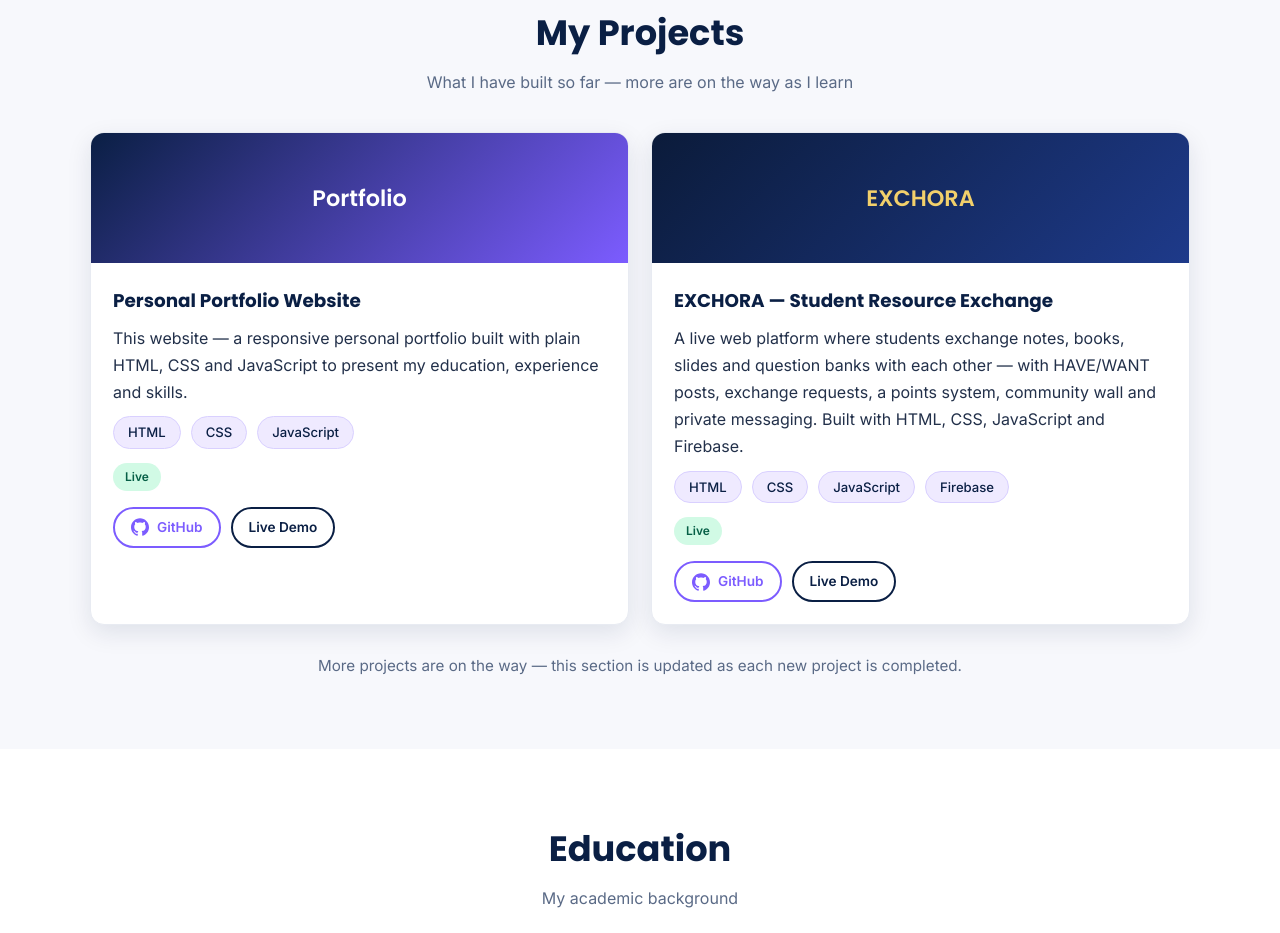
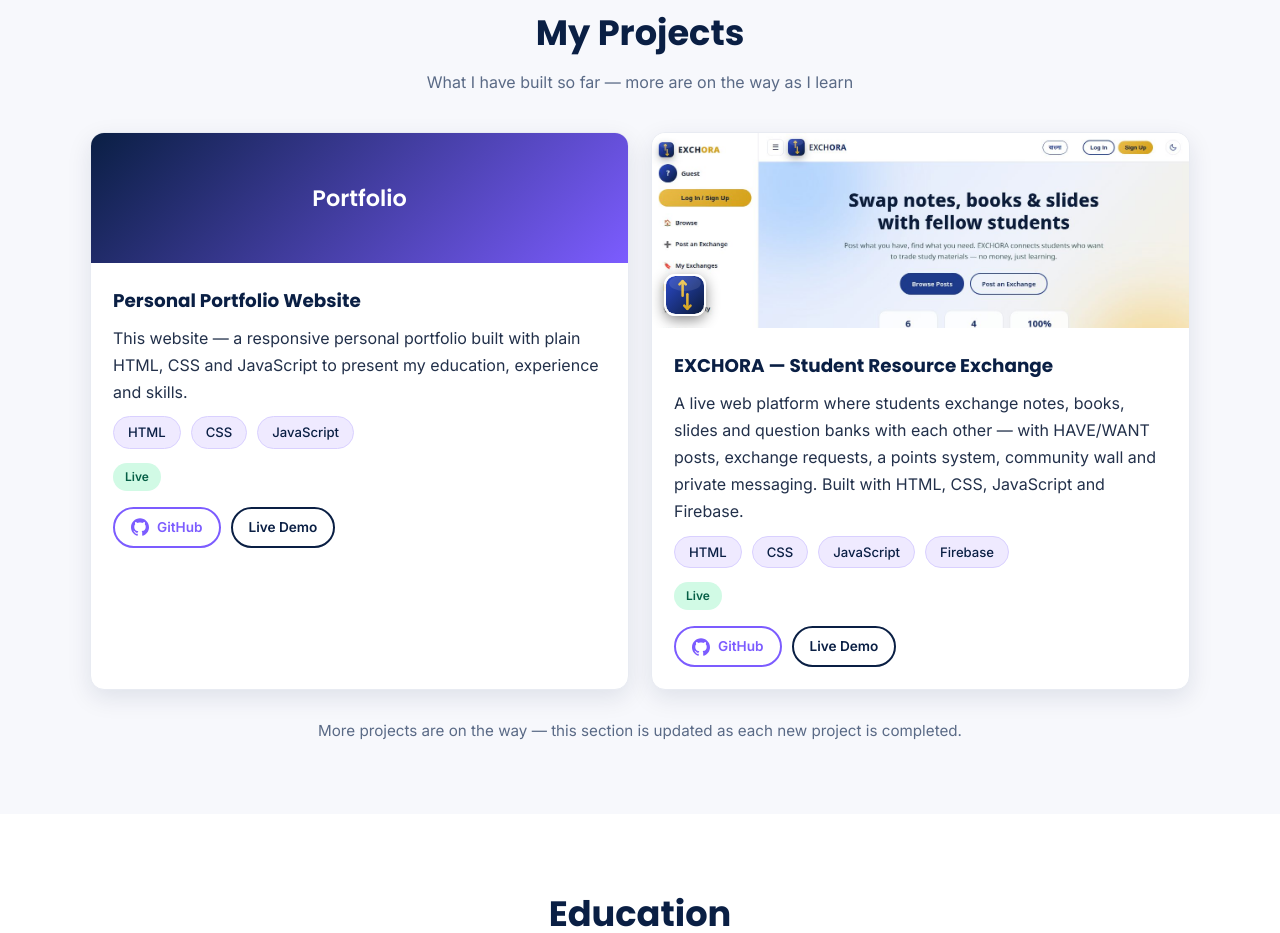
Before and after one commit to khairunmim-dev/khairunmim-dev.github.io, a plain HTML site: page index.html in a window 1280 px wide. Shown: the part 3792-4725 px from the top of the page. Drawn offline with Linux system fonts and the light colour scheme.

Commit message:
EXCHORA card: real site preview image with logo badge

```diff
--- a/index.html
+++ b/index.html
@@ -288,7 +288,7 @@
 
           <!-- Project 2 -->
           <article class="project-card reveal">
-            <div class="project-thumb thumb-3">EXCHORA</div>
+            <div class="project-thumb thumb-img"><img src="assets/images/exchora-preview.jpg" alt="Preview of the EXCHORA website"><span class="thumb-logo"><svg viewBox="0 0 48 48" aria-hidden="true"><defs><linearGradient id="exLgN" x1="0" y1="0" x2="1" y2="1"><stop offset="0" stop-color="#2b4acb"/><stop offset="1" stop-color="#0b1b3a"/></linearGradient><linearGradient id="exLgG" gradientUnits="userSpaceOnUse" x1="0" y1="0" x2="0" y2="48"><stop offset="0" stop-color="#f2d06b"/><stop offset="1" stop-color="#d4a017"/></linearGradient></defs><rect width="48" height="48" rx="12" fill="url(#exLgN)"/><ellipse cx="24" cy="9" rx="20" ry="10" fill="#ffffff" opacity="0.10"/><g fill="none" stroke="url(#exLgG)" stroke-width="3.2" stroke-linecap="round" stroke-linejoin="round"><polyline points="17,10.5 21,6.5 25,10.5"/><path d="M21,6.5 V25"/><polyline points="31,37.5 27,41.5 23,37.5"/><path d="M27,41.5 V23"/></g></svg></span></div>
             <div class="project-body">
               <h3>EXCHORA — Student Resource Exchange</h3>
               <p>A live web platform where students exchange notes, books, slides and question banks with each other — with HAVE/WANT posts, exchange requests, a points system, community wall and private messaging. Built with HTML, CSS, JavaScript and Firebase.</p>
--- a/style.css
+++ b/style.css
@@ -464,3 +464,9 @@ a:hover { text-decoration: underline; }
 .marquee-group i { color: var(--purple); font-style: normal; font-size: 13px; }
 @keyframes marquee-scroll { to { transform: translateX(-50%); } }
 @media (prefers-reduced-motion: reduce) { .marquee-track { animation: none; } }
+
+/* Project card with a real site preview image + brand logo badge */
+.thumb-img { padding: 0; position: relative; overflow: hidden; background: #0B1B3A; height: 195px; }
+.thumb-img img { width: 100%; height: 100%; object-fit: cover; object-position: top center; display: block; }
+.thumb-logo { position: absolute; left: 12px; bottom: 12px; width: 42px; height: 42px; border-radius: 11px; overflow: hidden; box-shadow: 0 4px 14px rgba(0,0,0,.45); border: 2px solid rgba(255,255,255,.85); }
+.thumb-logo svg { width: 100%; height: 100%; display: block; }
```
